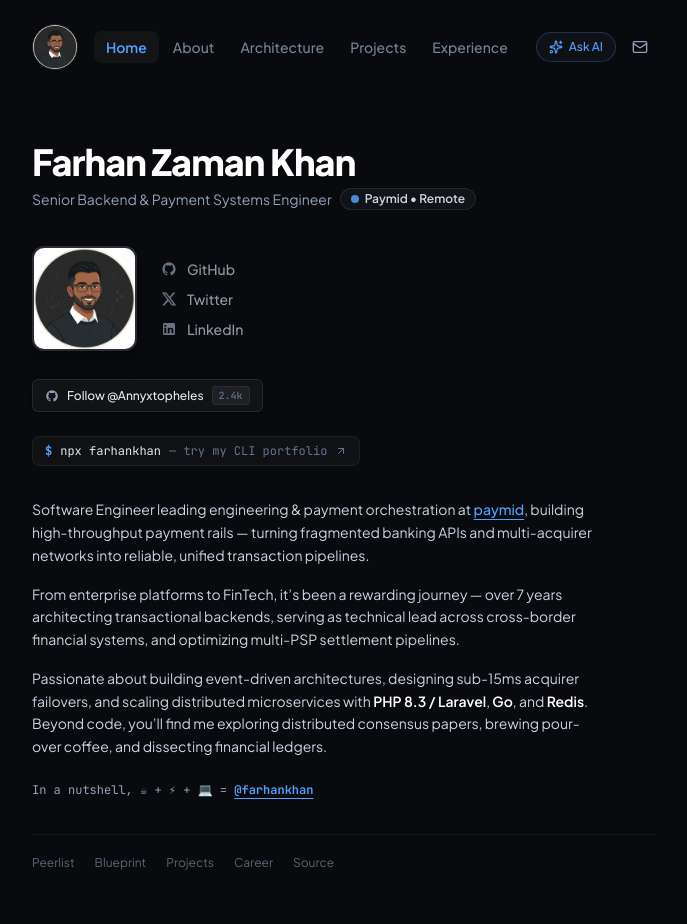
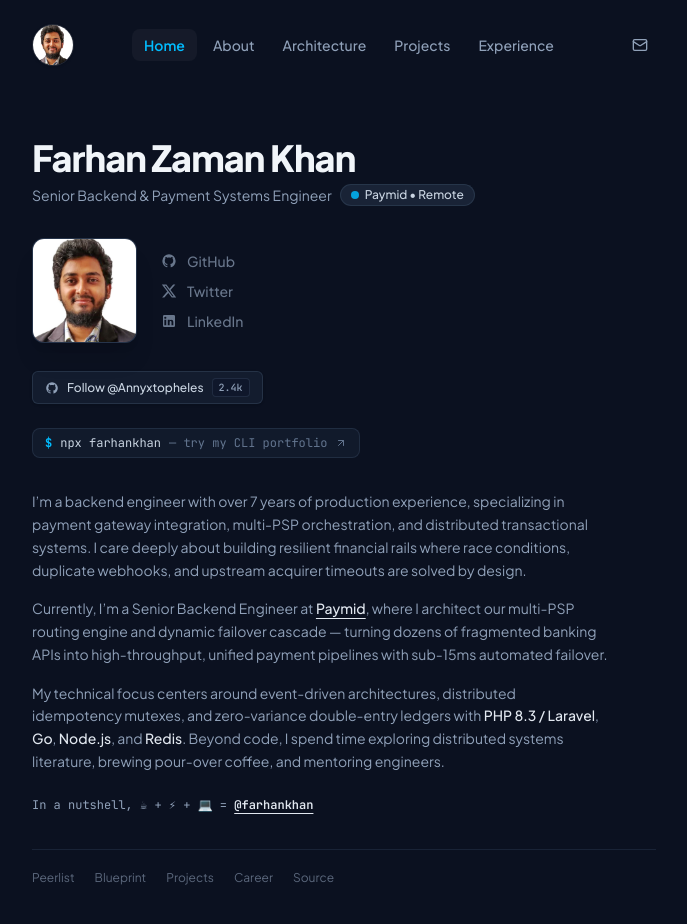
Before and after one commit to Annyxtopheles/farhan-portfolio, a React (Vite) app: page / in a window 1280 px wide. Shown: the top 924 px of the page, without its empty margins (296-983 px from the left). Built offline with nearby package versions, Linux system fonts and the light colour scheme.

Commit message:
feat: apply Brittany Chiang atmosphere and tone, integrate Farhan's real photo, remove Ask AI, and eliminate background glow

```diff
--- a/src/App.tsx
+++ b/src/App.tsx
@@ -5,23 +5,20 @@
 import { ProjectsSection } from './components/ProjectsSection';
 import { ExperienceTimeline } from './components/ExperienceTimeline';
 import { ContactModal } from './components/ContactModal';
-import { AskAIModal } from './components/AskAIModal';
 import { ArrowLeft } from 'lucide-react';
 
 export const App: React.FC = () => {
   const [activeTab, setActiveTab] = useState<string>('home');
   const [isContactOpen, setIsContactOpen] = useState(false);
-  const [isAskAIOpen, setIsAskAIOpen] = useState(false);
 
   return (
-    <div className="min-h-screen bg-[#090a0d] text-slate-300 font-sans selection:bg-blue-500/20 selection:text-white">
+    <div className="min-h-screen bg-[#0b1120] text-slate-400 font-sans selection:bg-sky-500/20 selection:text-slate-100">
 
-      {/* Top Navbar matching the design */}
+      {/* Top Navbar */}
       <Header
         activeTab={activeTab}
         onSelectTab={(tab) => setActiveTab(tab)}
         onOpenContact={() => setIsContactOpen(true)}
-        onOpenAskAI={() => setIsAskAIOpen(true)}
       />
 
       {/* Main View Area */}
@@ -36,7 +33,7 @@
             <div className="max-w-6xl mx-auto px-6 lg:px-8 mb-4">
               <button
                 onClick={() => setActiveTab('home')}
-                className="inline-flex items-center gap-2 text-xs font-mono text-slate-400 hover:text-white px-3 py-1.5 rounded-lg bg-white/[0.03] border border-white/[0.06] hover:border-white/20 transition-all"
+                className="inline-flex items-center gap-2 text-xs font-mono text-slate-400 hover:text-slate-200 px-3 py-1.5 rounded-lg bg-slate-800/40 border border-slate-700/60 hover:border-slate-600 transition-all"
               >
                 <ArrowLeft className="w-3.5 h-3.5" />
                 <span>Back to Profile</span>
@@ -50,16 +47,8 @@
         )}
       </main>
 
-      {/* Modals */}
+      {/* Direct Contact Modal */}
       <ContactModal isOpen={isContactOpen} onClose={() => setIsContactOpen(false)} />
-      <AskAIModal
-        isOpen={isAskAIOpen}
-        onClose={() => setIsAskAIOpen(false)}
-        onOpenContact={() => {
-          setIsAskAIOpen(false);
-          setIsContactOpen(true);
-        }}
-      />
 
     </div>
   );
--- a/src/components/Header.tsx
+++ b/src/components/Header.tsx
@@ -1,18 +1,16 @@
 import React, { useState } from 'react';
-import { Sparkles, Mail, Menu, X } from 'lucide-react';
+import { Mail, Menu, X } from 'lucide-react';
 
 interface HeaderProps {
   activeTab: string;
   onSelectTab: (tab: string) => void;
   onOpenContact: () => void;
-  onOpenAskAI: () => void;
 }
 
 export const Header: React.FC<HeaderProps> = ({
   activeTab,
   onSelectTab,
   onOpenContact,
-  onOpenAskAI
 }) => {
   const [mobileMenuOpen, setMobileMenuOpen] = useState(false);
 
@@ -40,16 +38,16 @@
           title="Farhan Zaman Khan"
         >
           <img
-            src="/farhan-avatar.jpg"
+            src="/farhan.jpg"
             alt="Farhan Zaman Khan"
-            className="w-[46px] h-[46px] rounded-full object-cover border border-white/10 hover:border-white/30 transition-all shadow-sm"
-            width="46"
-            height="46"
+            className="w-[42px] h-[42px] rounded-full object-cover border border-white/10 hover:border-white/30 transition-all shadow-sm"
+            width="42"
+            height="42"
           />
         </button>
 
         {/* Center: Desktop Navigation Bar */}
-        <nav className="hidden sm:flex items-center gap-0.5">
+        <nav className="hidden sm:flex items-center gap-1">
           {navItems.map((item) => {
             const isActive = activeTab === item.id;
             return (
@@ -58,8 +56,8 @@
                 onClick={() => handleNavClick(item.id)}
                 className={`px-3 py-1.5 text-sm rounded-lg transition-colors font-medium ${
                   isActive
-                    ? 'text-blue-400 font-semibold bg-white/[0.04]'
-                    : 'text-slate-400/80 hover:text-white hover:bg-white/[0.03]'
+                    ? 'text-sky-400 font-semibold bg-white/[0.04]'
+                    : 'text-slate-400 hover:text-slate-200 hover:bg-white/[0.02]'
                 }`}
               >
                 {item.label}
@@ -68,23 +66,12 @@
           })}
         </nav>
 
-        {/* Right: Ask AI + Email Buttons */}
+        {/* Right: Email Button */}
         <div className="flex items-center gap-2">
-
-          {/* Ask AI CTA Pill */}
-          <button
-            onClick={onOpenAskAI}
-            className="group flex items-center gap-1.5 px-3 py-1.5 text-xs font-medium text-blue-400 bg-white/[0.03] border border-blue-500/30 rounded-full hover:border-blue-400 hover:bg-blue-500/10 hover:shadow-[0_0_15px_rgba(56,189,248,0.2)] transition-all duration-200"
-            aria-label="Ask AI about Farhan"
-          >
-            <Sparkles className="w-3.5 h-3.5 transition-transform duration-200 group-hover:rotate-12" />
-            <span>Ask AI</span>
-          </button>
-
           {/* Email Envelope Button */}
           <button
             onClick={onOpenContact}
-            className="p-2 text-slate-400 hover:text-white transition-colors rounded-lg hover:bg-white/[0.03]"
+            className="p-2 text-slate-400 hover:text-slate-200 transition-colors rounded-lg hover:bg-white/[0.03]"
             aria-label="Contact Farhan"
             title="Send Email"
           >
--- a/src/components/PersonalProfile.tsx
+++ b/src/components/PersonalProfile.tsx
@@ -26,40 +26,40 @@
     <section className="mt-8 sm:mt-12 max-w-2xl mx-auto px-6 text-left">
 
       {/* Name Heading */}
-      <h1 className="text-3xl sm:text-4xl font-extrabold text-white mb-1.5 tracking-tight font-sans">
+      <h1 className="text-3xl sm:text-4xl font-extrabold text-slate-100 mb-1.5 tracking-tight font-sans">
         {PORTFOLIO_DATA.engineer.name}
       </h1>
 
       {/* Subtitle & Status Badge */}
-      <div className="flex items-center flex-wrap gap-2 text-slate-400 text-sm mb-9">
+      <div className="flex items-center flex-wrap gap-2 text-slate-400 text-sm mb-8">
         <span>Senior Backend & Payment Systems Engineer</span>
-        <span className="inline-flex items-center bg-white/[0.04] text-slate-300 text-xs font-semibold px-2.5 py-0.5 rounded-full border border-white/[0.08]">
-          <span className="inline-block w-2 h-2 rounded-full bg-blue-400 mr-1.5 animate-pulse"></span>
+        <span className="inline-flex items-center bg-slate-800/80 text-slate-300 text-xs font-medium px-2.5 py-0.5 rounded-full border border-slate-700/60">
+          <span className="inline-block w-2 h-2 rounded-full bg-sky-400 mr-1.5 animate-pulse"></span>
           Paymid • Remote
         </span>
       </div>
 
-      {/* Profile Row: Avatar + Social Links Stack */}
+      {/* Profile Row: Real Photo + Social Links Stack */}
       <div className="flex flex-row flex-wrap items-center gap-6 mb-7">
 
-        {/* Avatar Photo */}
-        <div className="relative group">
+        {/* Real Photo */}
+        <div className="relative">
           <img
-            src="/farhan-avatar.jpg"
+            src="/farhan.jpg"
             alt={PORTFOLIO_DATA.engineer.name}
-            className="w-[105px] h-[105px] rounded-xl border-2 border-white/[0.1] object-cover bg-[#12141a] shadow-xl"
+            className="w-[105px] h-[105px] rounded-xl border border-slate-700/70 object-cover bg-slate-900 shadow-xl"
             width="105"
             height="105"
           />
         </div>
 
-        {/* Vertical Social Links with Group Hover Fade */}
-        <div className="flex flex-col justify-center gap-2.5 text-sm font-medium text-slate-300 group/socials">
+        {/* Vertical Social Links with Quiet Opacity Transitions */}
+        <div className="flex flex-col justify-center gap-2.5 text-sm font-medium text-slate-400 group/socials">
           <a
             href={PORTFOLIO_DATA.engineer.links.github}
             target="_blank"
             rel="noopener noreferrer"
-            className="flex items-center gap-2.5 opacity-70 group-hover/socials:opacity-35 hover:!opacity-100 transition-opacity"
+            className="flex items-center gap-2.5 opacity-70 group-hover/socials:opacity-35 hover:!opacity-100 hover:text-slate-200 transition-all"
           >
             <GithubIcon className="w-4 h-4 text-slate-400" />
             <span>GitHub</span>
@@ -69,7 +69,7 @@
             href="https://x.com"
             target="_blank"
             rel="noopener noreferrer"
-            className="flex items-center gap-2.5 opacity-70 group-hover/socials:opacity-35 hover:!opacity-100 transition-opacity"
+            className="flex items-center gap-2.5 opacity-70 group-hover/socials:opacity-35 hover:!opacity-100 hover:text-slate-200 transition-all"
           >
             <TwitterIcon className="w-4 h-4 text-slate-400" />
             <span>Twitter</span>
@@ -79,7 +79,7 @@
             href={PORTFOLIO_DATA.engineer.links.linkedin}
             target="_blank"
             rel="noopener noreferrer"
-            className="flex items-center gap-2.5 opacity-70 group-hover/socials:opacity-35 hover:!opacity-100 transition-opacity"
+            className="flex items-center gap-2.5 opacity-70 group-hover/socials:opacity-35 hover:!opacity-100 hover:text-slate-200 transition-all"
           >
             <LinkedInIcon className="w-4 h-4 text-slate-400" />
             <span>LinkedIn</span>
@@ -88,17 +88,17 @@
 
       </div>
 
-      {/* GitHub Follow Pill Button */}
+      {/* GitHub Follow Pill */}
       <div className="mb-6">
         <a
           href={PORTFOLIO_DATA.engineer.links.github}
           target="_blank"
           rel="noopener noreferrer"
-          className="inline-flex items-center gap-2 px-3 py-1.5 rounded-md bg-white/[0.04] hover:bg-white/[0.08] border border-white/[0.09] text-xs font-medium text-slate-200 transition-all shadow-sm group"
+          className="inline-flex items-center gap-2 px-3 py-1.5 rounded-md bg-slate-800/50 hover:bg-slate-800 border border-slate-700/60 text-xs font-medium text-slate-300 hover:text-slate-100 transition-all shadow-sm group"
         >
-          <GithubIcon className="w-3.5 h-3.5 text-slate-400 group-hover:text-white" />
+          <GithubIcon className="w-3.5 h-3.5 text-slate-400 group-hover:text-slate-200" />
           <span>Follow @Annyxtopheles</span>
-          <span className="text-[10px] font-mono text-slate-500 bg-white/[0.06] px-1.5 py-0.5 rounded border border-white/[0.06]">
+          <span className="text-[10px] font-mono text-slate-400 bg-slate-900/80 px-1.5 py-0.5 rounded border border-slate-700/50">
             2.4k
           </span>
         </a>
@@ -108,53 +108,54 @@
       <div
         onClick={handleCopyCli}
         title="Click to copy CLI command"
-        className="inline-flex items-center gap-2 text-xs font-mono text-slate-400 mb-8 py-1.5 px-3 rounded-lg bg-white/[0.03] border border-white/[0.06] hover:border-white/20 transition-all cursor-pointer group"
+        className="inline-flex items-center gap-2 text-xs font-mono text-slate-400 mb-8 py-1.5 px-3 rounded-lg bg-slate-800/40 border border-slate-700/50 hover:border-slate-600 transition-all cursor-pointer group"
       >
-        <span className="text-blue-400 font-bold">$</span>
-        <span className="text-slate-200 group-hover:underline group-hover:underline-offset-2">
+        <span className="text-sky-400 font-bold">$</span>
+        <span className="text-slate-300 group-hover:underline group-hover:underline-offset-2">
           npx farhankhan
         </span>
         <span className="text-slate-500">
           — {copiedCli ? 'Copied command to clipboard!' : 'try my CLI portfolio'}
         </span>
         {copiedCli ? (
-          <Check className="w-3 h-3 text-blue-400" />
+          <Check className="w-3 h-3 text-sky-400" />
         ) : (
           <ArrowUpRight className="w-3 h-3 text-slate-500 group-hover:text-slate-300 transition-colors" />
         )}
       </div>
 
-      {/* Narrative Bio Paragraphs */}
-      <div className="space-y-4 text-sm text-slate-300 leading-relaxed font-sans max-w-xl mb-9">
+      {/* Narrative Bio in Brittany Chiang's First-Person Voice */}
+      <div className="space-y-4 text-sm text-slate-400 leading-relaxed font-sans max-w-xl mb-9">
         <p>
-          Software Engineer leading engineering & payment orchestration at{' '}
+          I’m a backend engineer with over 7 years of production experience, specializing in payment gateway integration, multi-PSP orchestration, and distributed transactional systems. I care deeply about building resilient financial rails where race conditions, duplicate webhooks, and upstream acquirer timeouts are solved by design.
+        </p>
+
+        <p>
+          Currently, I’m a Senior Backend Engineer at{' '}
           <a
             href="https://paymid.com"
             target="_blank"
             rel="noopener noreferrer"
-            className="text-blue-400 underline underline-offset-4 hover:text-blue-300 font-medium transition-colors"
+            className="text-slate-200 font-medium hover:text-sky-400 transition-colors underline underline-offset-4"
           >
-            paymid
+            Paymid
           </a>
-          , building high-throughput payment rails — turning fragmented banking APIs and multi-acquirer networks into reliable, unified transaction pipelines.
+          , where I architect our multi-PSP routing engine and dynamic failover cascade — turning dozens of fragmented banking APIs into high-throughput, unified payment pipelines with sub-15ms automated failover.
         </p>
 
         <p>
-          From enterprise platforms to FinTech, it’s been a rewarding journey — over 7 years architecting transactional backends, serving as technical lead across cross-border financial systems, and optimizing multi-PSP settlement pipelines.
-        </p>
-
-        <p>
-          Passionate about building event-driven architectures, designing sub-15ms acquirer failovers, and scaling distributed microservices with{' '}
-          <strong className="text-white font-semibold">PHP 8.3 / Laravel</strong>,{' '}
-          <strong className="text-white font-semibold">Go</strong>, and{' '}
-          <strong className="text-white font-semibold">Redis</strong>. Beyond code, you’ll find me exploring distributed consensus papers, brewing pour-over coffee, and dissecting financial ledgers.
+          My technical focus centers around event-driven architectures, distributed idempotency mutexes, and zero-variance double-entry ledgers with{' '}
+          <strong className="text-slate-200 font-medium">PHP 8.3 / Laravel</strong>,{' '}
+          <strong className="text-slate-200 font-medium">Go</strong>,{' '}
+          <strong className="text-slate-200 font-medium">Node.js</strong>, and{' '}
+          <strong className="text-slate-200 font-medium">Redis</strong>. Beyond code, I spend time exploring distributed systems literature, brewing pour-over coffee, and mentoring engineers.
         </p>
 
         <p className="pt-2 text-slate-400 font-mono text-xs">
           <span>In a nutshell, ☕ + ⚡ + 💻 = </span>
           <button
             onClick={onOpenContact}
-            className="text-blue-400 underline underline-offset-4 hover:text-blue-300 font-semibold"
+            className="text-slate-200 hover:text-sky-400 underline underline-offset-4 font-semibold transition-colors"
           >
             @farhankhan
           </button>
@@ -162,33 +163,33 @@
       </div>
 
       {/* Bottom Social / Resource Bar */}
-      <div className="flex flex-wrap items-center gap-5 text-xs text-slate-400 pt-5 pb-16 border-t border-white/[0.06] group/bottom">
+      <div className="flex flex-wrap items-center gap-5 text-xs text-slate-400 pt-5 pb-16 border-t border-slate-800/80 group/bottom">
         <a
           href="https://peerlist.io"
           target="_blank"
           rel="noopener noreferrer"
-          className="flex items-center gap-1.5 opacity-60 group-hover/bottom:opacity-40 hover:!opacity-100 transition-opacity"
+          className="flex items-center gap-1.5 opacity-60 group-hover/bottom:opacity-40 hover:!opacity-100 hover:text-slate-200 transition-all"
         >
           <span>Peerlist</span>
         </a>
 
         <button
           onClick={() => onNavigateSection('workbench')}
-          className="flex items-center gap-1.5 opacity-60 group-hover/bottom:opacity-40 hover:!opacity-100 transition-opacity"
+          className="flex items-center gap-1.5 opacity-60 group-hover/bottom:opacity-40 hover:!opacity-100 hover:text-slate-200 transition-all"
         >
           <span>Blueprint</span>
         </button>
 
         <button
           onClick={() => onNavigateSection('work')}
-          className="flex items-center gap-1.5 opacity-60 group-hover/bottom:opacity-40 hover:!opacity-100 transition-opacity"
+          className="flex items-center gap-1.5 opacity-60 group-hover/bottom:opacity-40 hover:!opacity-100 hover:text-slate-200 transition-all"
         >
           <span>Projects</span>
         </button>
 
         <button
           onClick={() => onNavigateSection('experience')}
-          className="flex items-center gap-1.5 opacity-60 group-hover/bottom:opacity-40 hover:!opacity-100 transition-opacity"
+          className="flex items-center gap-1.5 opacity-60 group-hover/bottom:opacity-40 hover:!opacity-100 hover:text-slate-200 transition-all"
         >
           <span>Career</span>
         </button>
@@ -197,7 +198,7 @@
           href={PORTFOLIO_DATA.engineer.links.github}
           target="_blank"
           rel="noopener noreferrer"
-          className="flex items-center gap-1.5 opacity-60 group-hover/bottom:opacity-40 hover:!opacity-100 transition-opacity"
+          className="flex items-center gap-1.5 opacity-60 group-hover/bottom:opacity-40 hover:!opacity-100 hover:text-slate-200 transition-all"
         >
           <span>Source</span>
         </a>
--- a/src/index.css
+++ b/src/index.css
@@ -8,24 +8,24 @@
 
   body {
     font-family: var(--font-sans);
-    background-color: #090a0d; /* True neutral deep black */
-    color: #8b949e;
+    background-color: #0b1120; /* Refined midnight navy-slate */
+    color: #94a3b8;
     overflow-x: hidden;
   }
 
   h1, h2, h3, h4 {
-    color: #f0f3f6;
+    color: #e2e8f0;
   }
 }
 
 /* Neutral subtle dark surfaces */
 .neutral-card {
-  background-color: #12141a;
-  border: 1px solid rgba(255, 255, 255, 0.07);
+  background-color: rgba(15, 23, 42, 0.6);
+  border: 1px solid rgba(255, 255, 255, 0.06);
 }
 
 .neutral-card:hover {
-  border-color: rgba(255, 255, 255, 0.14);
+  border-color: rgba(255, 255, 255, 0.12);
 }
 
 /* Custom scrollbar */
@@ -34,12 +34,12 @@
   height: 6px;
 }
 ::-webkit-scrollbar-track {
-  background: #090a0d;
+  background: #0b1120;
 }
 ::-webkit-scrollbar-thumb {
-  background: #1c1f26;
+  background: #1e293b;
   border-radius: 3px;
 }
 ::-webkit-scrollbar-thumb:hover {
-  background: #2a2f3a;
+  background: #334155;
 }
```
Also changed, not shown: src/components/AskAIModal.tsx (deleted, +0 -165 lines), public/farhan.jpg (added), src/assets/farhan.jpg (added).
